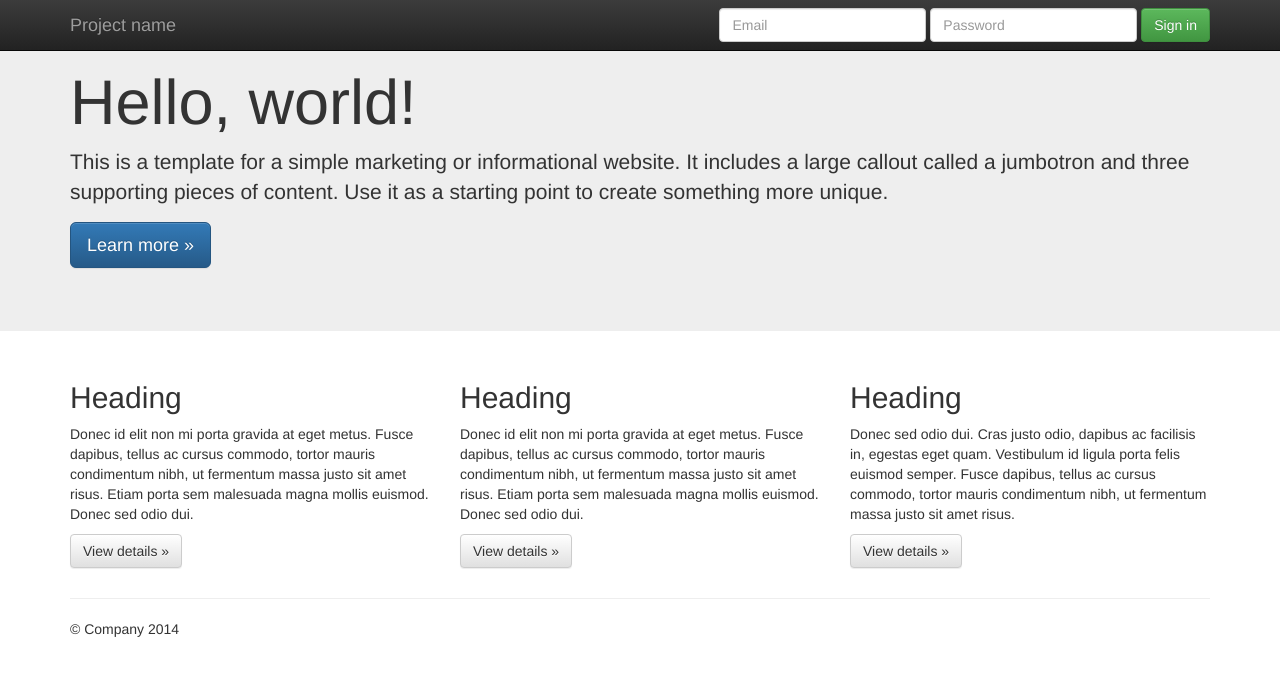
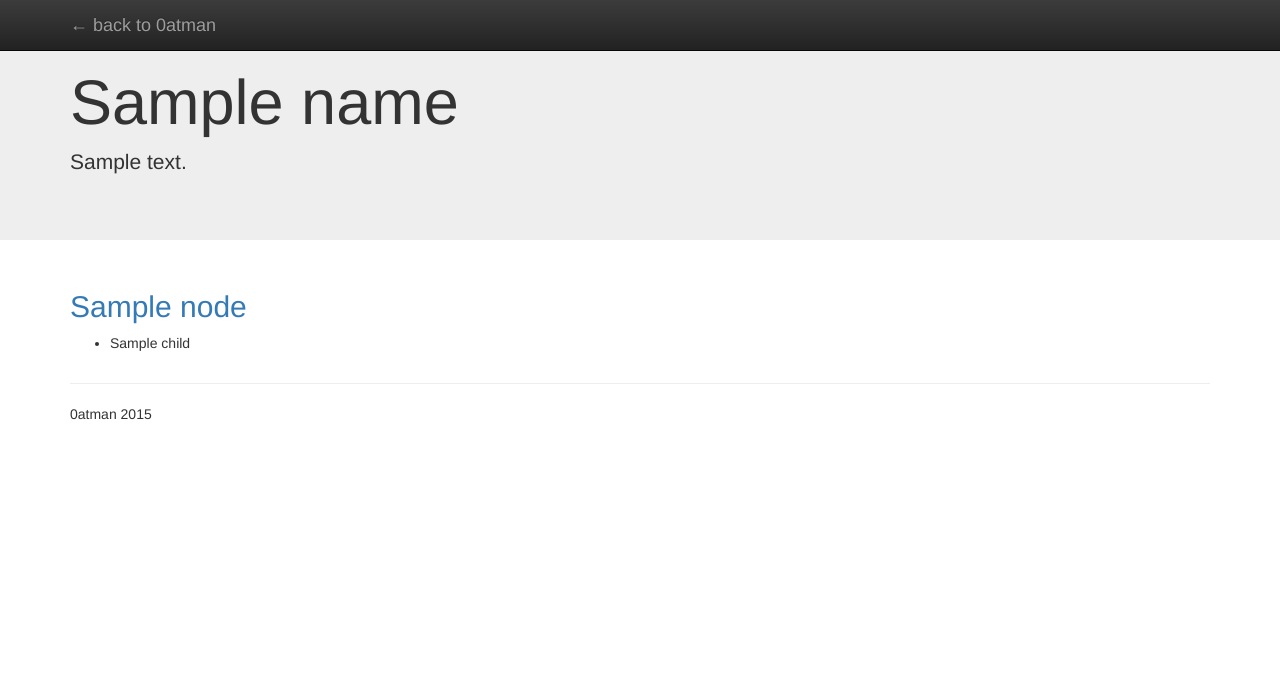
Before and after one commit to 0atman/workflowy-inventory, a Flask app: template templates/index-new.html in a window 1280 px wide. Shown: the top 676 px of the page. Run offline with Flask 2, Linux system fonts and the light colour scheme; the template is opened without the code that fills it: most values are stand-ins (such as "Sample title", 1, 10 or a date in 2020); some libraries are stand-ins or nearby versions.

Commit message:
first version ready

```diff
--- a/templates/index-new.html
+++ b/templates/index-new.html
@@ -10,7 +10,7 @@
     <meta name="author" content="">
     <link rel="icon" href="../../favicon.ico">
 
-    <title>Jumbotron Template for Bootstrap</title>
+    <title>{{ name }}</title>
 
     <!-- in your header -->
     <link rel="stylesheet" href="https://cdn.rawgit.com/konpa/devicon/89f2f44ba07ea3fff7e561c2142813b278c2d6c6/devicon.min.css">
@@ -41,18 +41,9 @@
             <span class="icon-bar"></span>
             <span class="icon-bar"></span>
           </button>
-          <a class="navbar-brand" href="#">Project name</a>
+          <a class="navbar-brand" href="http://0atman.com">&#8592; back to 0atman</a>
         </div>
         <div id="navbar" class="navbar-collapse collapse">
-          <form class="navbar-form navbar-right">
-            <div class="form-group">
-              <input type="text" placeholder="Email" class="form-control">
-            </div>
-            <div class="form-group">
-              <input type="password" placeholder="Password" class="form-control">
-            </div>
-            <button type="submit" class="btn btn-success">Sign in</button>
-          </form>
         </div><!--/.navbar-collapse -->
       </div>
     </nav>
@@ -60,41 +51,33 @@
     <!-- Main jumbotron for a primary marketing message or call to action -->
     <div class="jumbotron">
       <div class="container">
-        <h1>Hello, world!</h1>
-        <p>This is a template for a simple marketing or informational website. It includes a large callout called a jumbotron and three supporting pieces of content. Use it as a starting point to create something more unique.</p>
-        <p><a class="btn btn-primary btn-lg" href="#" role="button">Learn more &raquo;</a></p>
+        <h1>{{ name }}</h1>
+        <p>{{ description }}</p>
       </div>
     </div>
 
     <div class="container">
       <!-- Example row of columns -->
       <div class="row">
+        {% for node in nodes %}
         <div class="col-md-4">
-          <h2>Heading</h2>
-          <p>Donec id elit non mi porta gravida at eget metus. Fusce dapibus, tellus ac cursus commodo, tortor mauris condimentum nibh, ut fermentum massa justo sit amet risus. Etiam porta sem malesuada magna mollis euismod. Donec sed odio dui. </p>
-          <p><a class="btn btn-default" href="#" role="button">View details &raquo;</a></p>
+          <a href="{{ node.description }}" role="button">
+            <h2>{{ node.name }}</h2>
+          </a>
+          <ul>
+            {% for child in node %}
+              <li>{{ child.name }}</li>
+            {% endfor %}
+          </ul>
         </div>
-        <div class="col-md-4">
-          <h2>Heading</h2>
-          <p>Donec id elit non mi porta gravida at eget metus. Fusce dapibus, tellus ac cursus commodo, tortor mauris condimentum nibh, ut fermentum massa justo sit amet risus. Etiam porta sem malesuada magna mollis euismod. Donec sed odio dui. </p>
-          <p><a class="btn btn-default" href="#" role="button">View details &raquo;</a></p>
-       </div>
-        <div class="col-md-4">
-          <h2>Heading</h2>
-          <p>Donec sed odio dui. Cras justo odio, dapibus ac facilisis in, egestas eget quam. Vestibulum id ligula porta felis euismod semper. Fusce dapibus, tellus ac cursus commodo, tortor mauris condimentum nibh, ut fermentum massa justo sit amet risus.</p>
-          <p><a class="btn btn-default" href="#" role="button">View details &raquo;</a></p>
-        </div>
+        {% endfor %}
       </div>
-
       <hr>
 
       <footer>
-        <p>&copy; Company 2014</p>
+        <p>0atman 2015</p>
       </footer>
     </div> <!-- /container -->
-
-
-
         <!-- Bootstrap core JavaScript
         ================================================== -->
         <!-- Placed at the end of the document so the pages load faster -->
```
